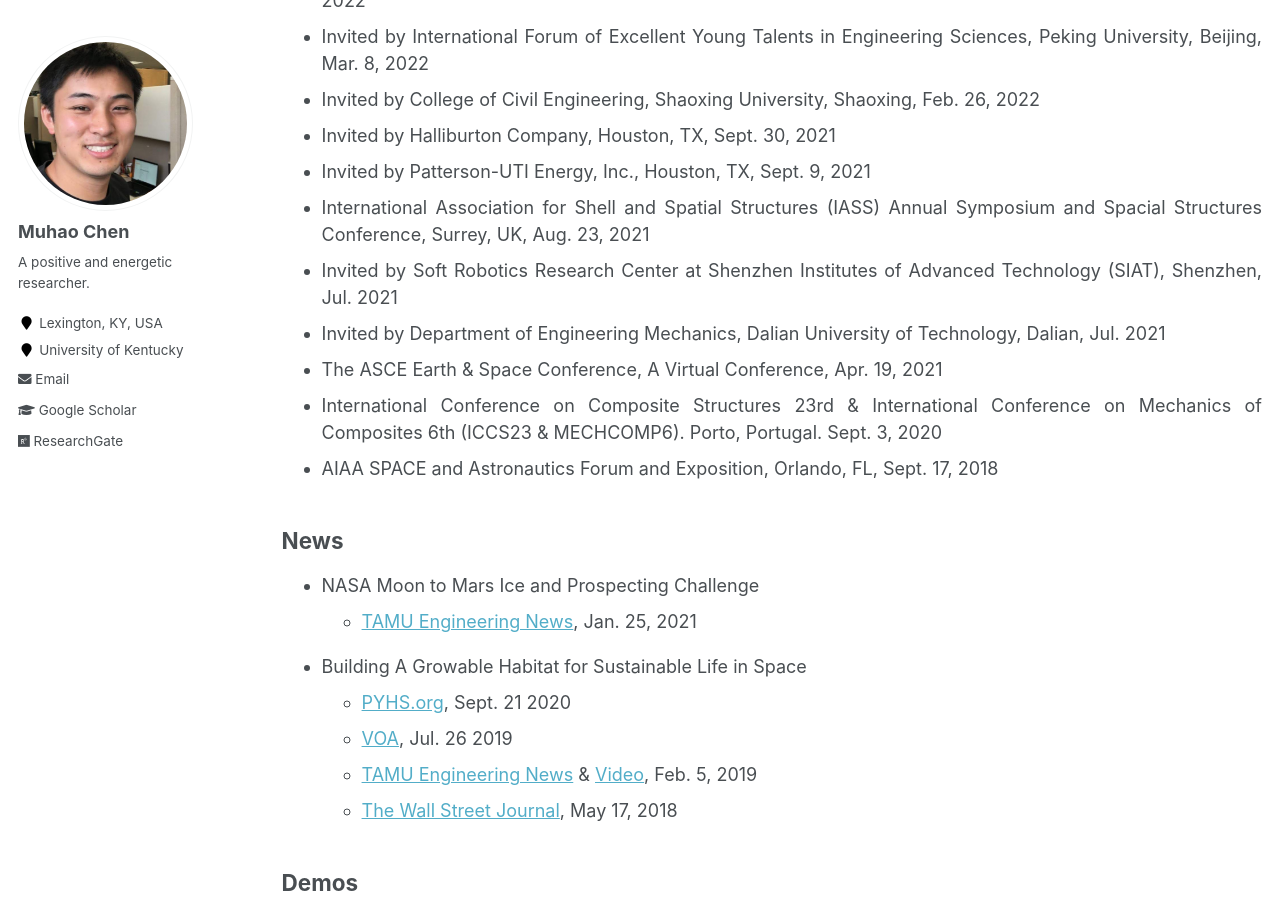
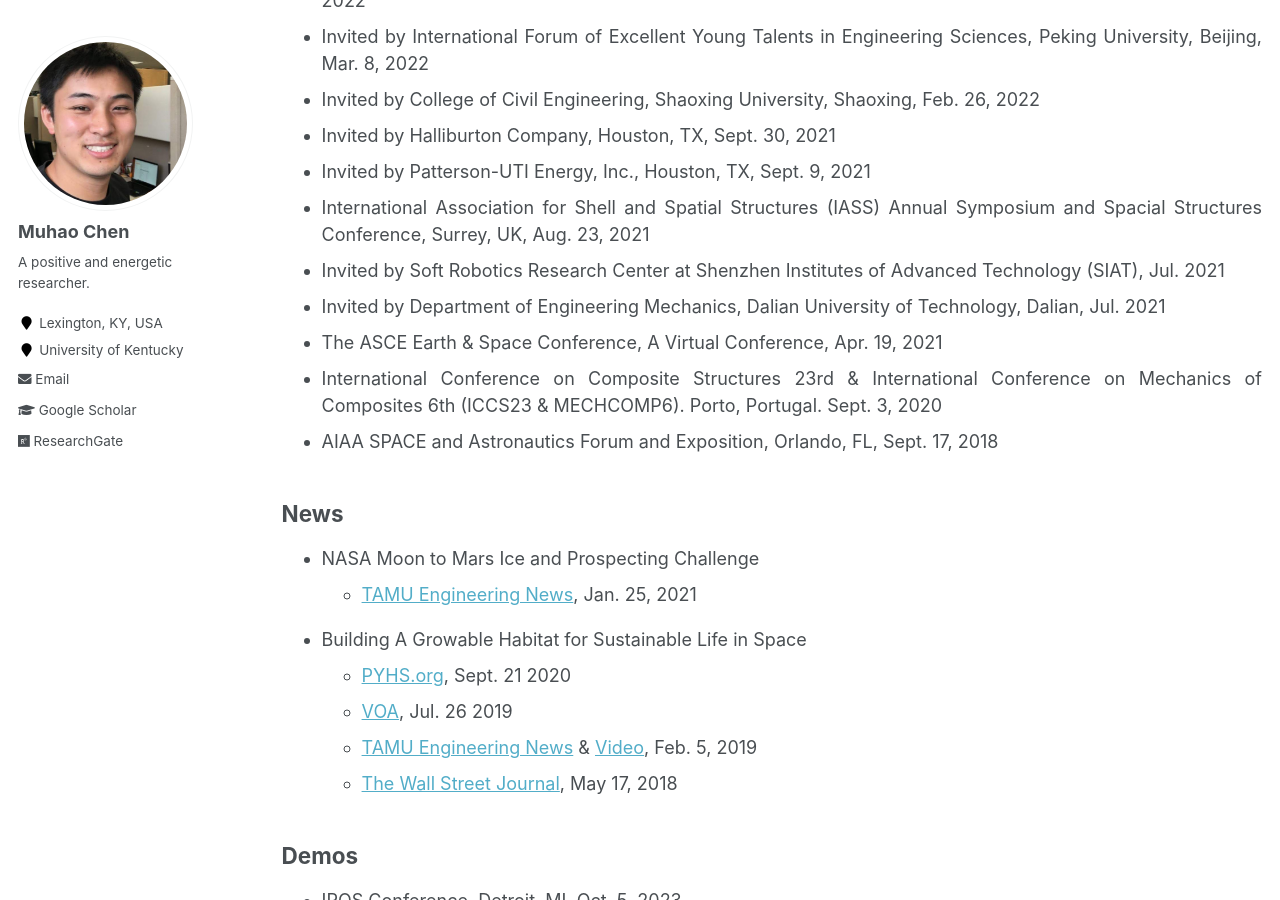
Before and after one commit to Muhao-Chen/muhao-chen.github.io, a Jekyll site: the page built from _pages/professional-activities.md, in a window 1280 px wide and 900 px high, scrolled down 960 px. Built offline with Jekyll 4.4.1, drawn with Linux system fonts in a browser that asks for light colours.

Commit message:
Update professional-activities.md

```diff
--- a/_pages/professional-activities.md
+++ b/_pages/professional-activities.md
@@ -39,7 +39,7 @@ toc_max_header: 1
 - Invited by Patterson-UTI Energy, Inc., Houston, TX, Sept. 9, 2021
 - International Association for Shell and Spatial Structures (IASS) Annual Symposium and Spacial Structures Conference, Surrey, UK, Aug. 23, 2021
 <!-- - Invited by Prof. Zeyang Xia,  Chinese Academy of Sciences (CAS), -->
-- Invited by Soft Robotics Research Center at Shenzhen Institutes of Advanced Technology (SIAT), Shenzhen, Jul. 2021
+- Invited by Soft Robotics Research Center at Shenzhen Institutes of Advanced Technology (SIAT), Jul. 2021
 <!-- - Invited by Prof. Haijun Peng,  -->
 - Invited by Department of Engineering Mechanics, Dalian University of Technology, Dalian, Jul. 2021
 - The ASCE Earth & Space Conference, A Virtual Conference, Apr. 19, 2021
```
